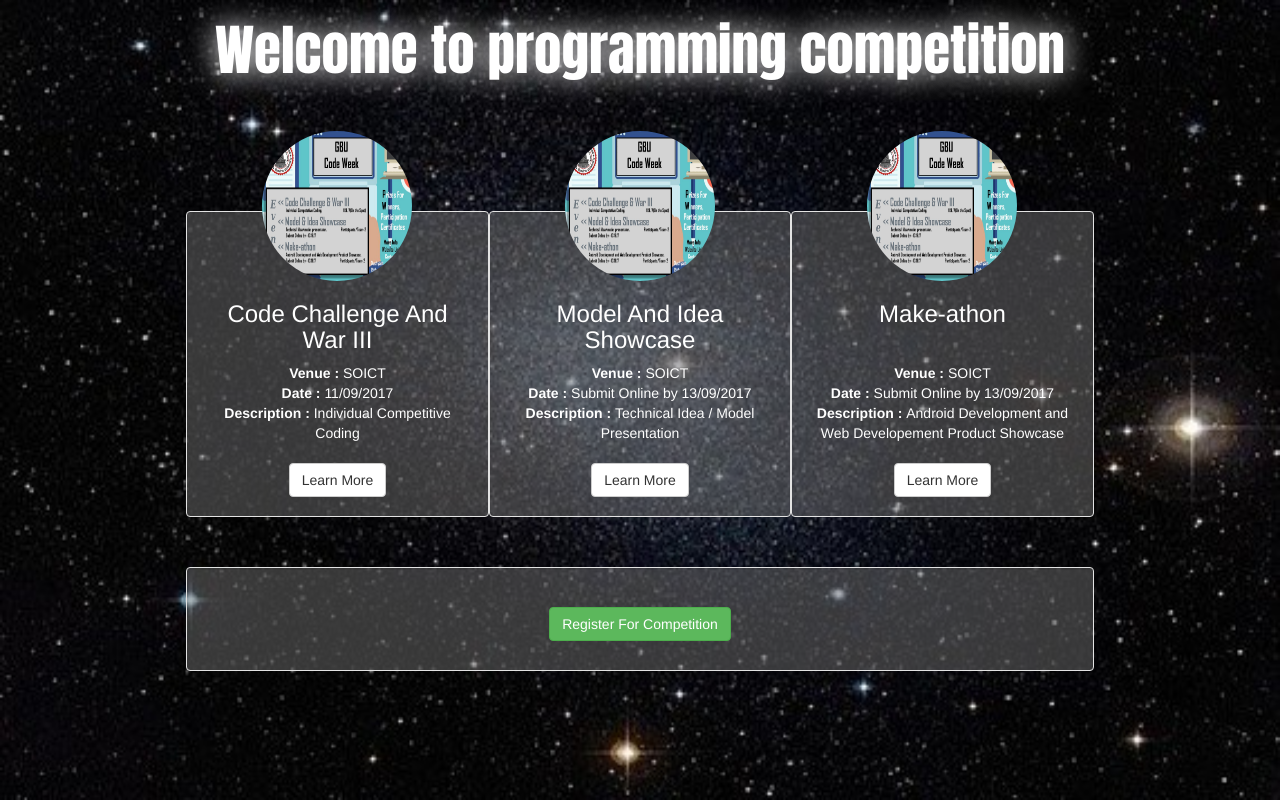
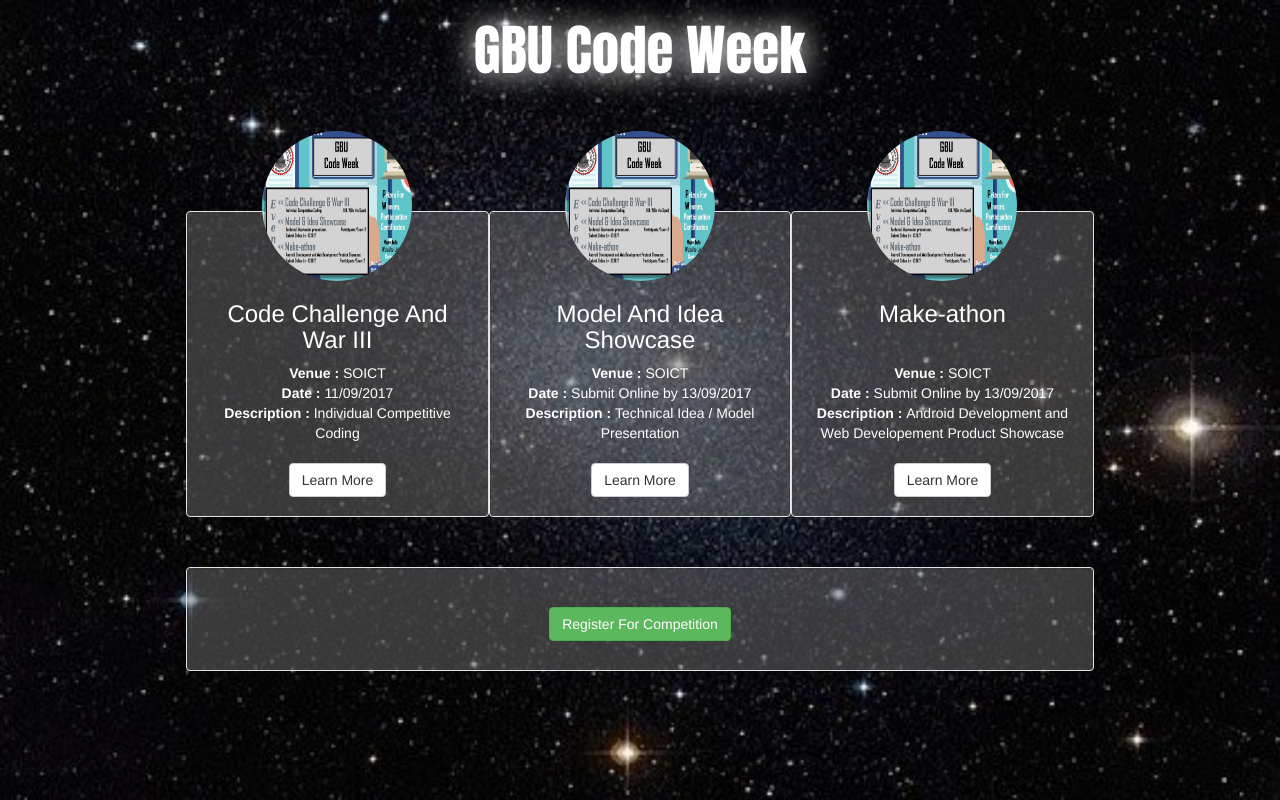
Before and after one commit to vishal-pandey/programming-club, a PHP site: page / in a window 1280 px wide. Run offline with PHP 8.4, Linux system fonts and the light colour scheme; some libraries are stand-ins or nearby versions.

Commit message:
second commit

```diff
--- a/index.php
+++ b/index.php
@@ -10,7 +10,7 @@
 </head>
 <body>
 	<section class="main col-sm-12">
-		<section class="heading"><h1>Welcome to programming competition</h1></section>
+		<section class="heading"><h1>GBU Code Week</h1></section>
 		<section class="competition-container col-sm-9">
 			<section class="competition col-sm-4 well">
 				<div class="poster"><img src="./2.jpg" class="img-circle"></div>
@@ -171,7 +171,7 @@
 		background-image: url("https://warroom.securestate.com/wp-content/uploads/2016/10/coding.jpg");
 		background-position: center;
 		background-repeat: no-repeat;
-		background-size: auto 100vh;
+		background-size: 100% 100vh;
 		background-attachment: fixed;
 		display: none;
 		overflow: auto;
@@ -199,6 +199,7 @@
 	@media screen and (max-width: 786px) {
 		.desc{
 			padding: 0;
+			background-size: auto 100vh;
 		}
 		.main{
 			background-size: auto 100vh;
```
